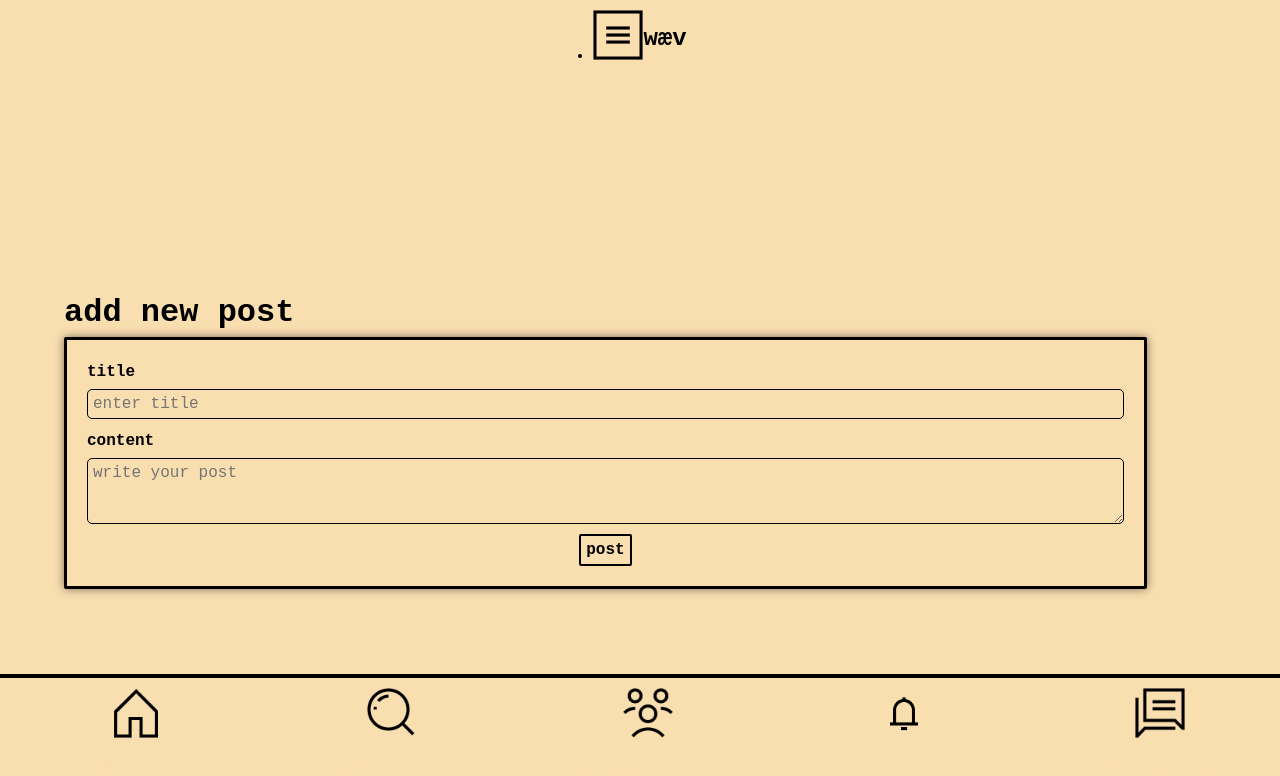
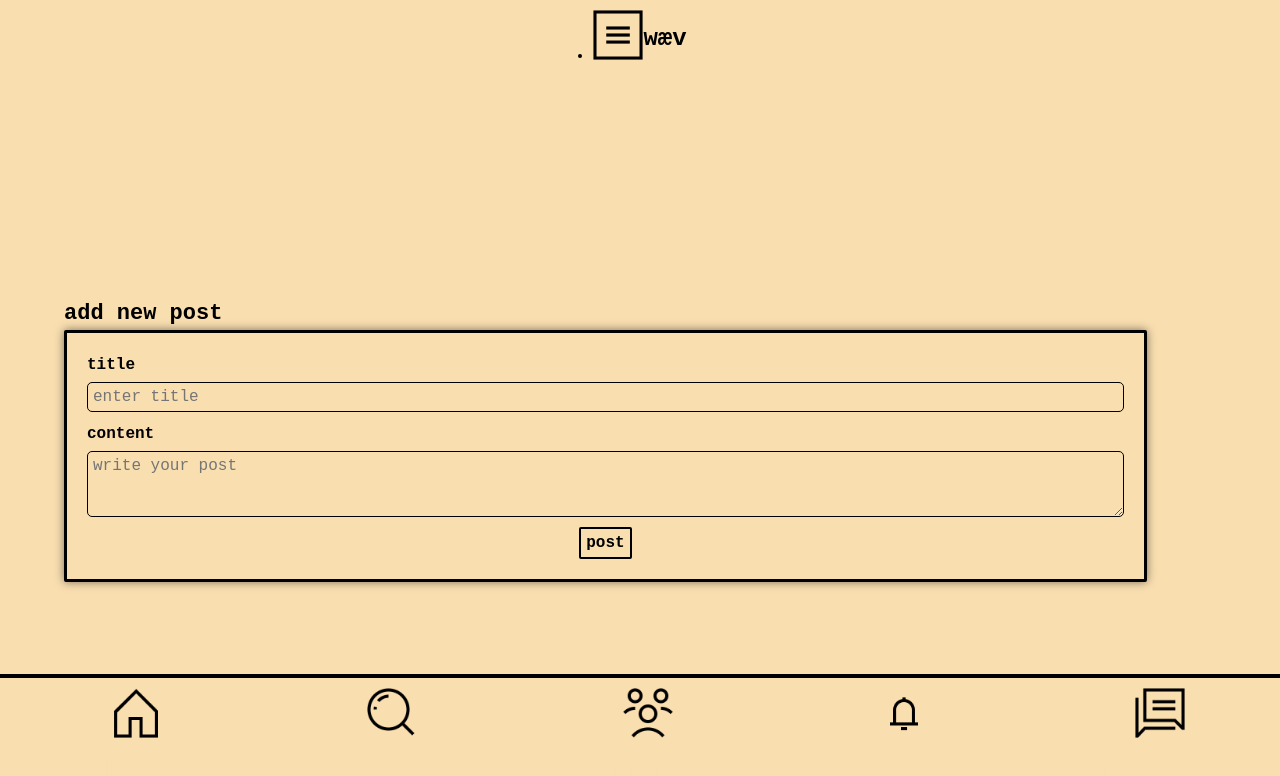
Before and after one commit to rongoods/waev-app, a Next.js app: page /new-post in a window 1280 px wide. Shown: the top 776 px of the page. Built offline with nearby package versions, Linux system fonts and the light colour scheme.

Commit message:
make small adjustment on fonts for create post form

```diff
--- a/components/create-post-form/CreatePostForm.js
+++ b/components/create-post-form/CreatePostForm.js
@@ -1,5 +1,5 @@
 import React from "react";
-import { form, form_group, btn } from "./CreatePostForm.module.css";
+import { form, form_group, btn, form_title } from "./CreatePostForm.module.css";
 import Link from "next/link";
 // import { useRouter } from "next/router";
 // import { useSession } from "next-auth/react";
@@ -43,7 +43,7 @@ export default function CreatePostForm() {
 
   return (
     <>
-      <h1>add new post</h1>
+      <h1 className={form_title}>add new post</h1>
       <form className={form} onSubmit={createPostForm}>
         <div className={form_group}>
           <label htmlFor="title">title</label>
--- a/components/create-post-form/CreatePostForm.module.css
+++ b/components/create-post-form/CreatePostForm.module.css
@@ -7,6 +7,10 @@
   border: 3px solid #000000;
   border-radius: 2px;
   box-shadow: 0px 0px 10px 0px rgba(0, 0, 0, 0.5);
+}
+
+.form_title {
+  font-size: 22px;
 }
 
 .form_group {
```
Also changed, not shown: components/nav/Nav.js (+1 -1 lines).
